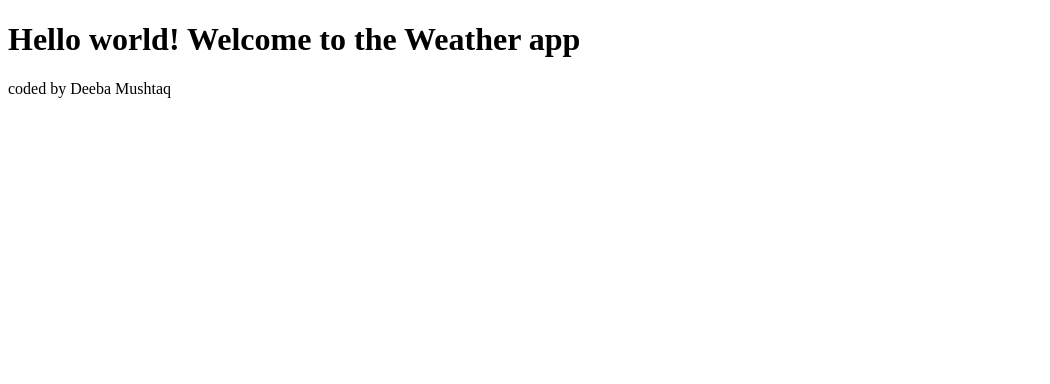
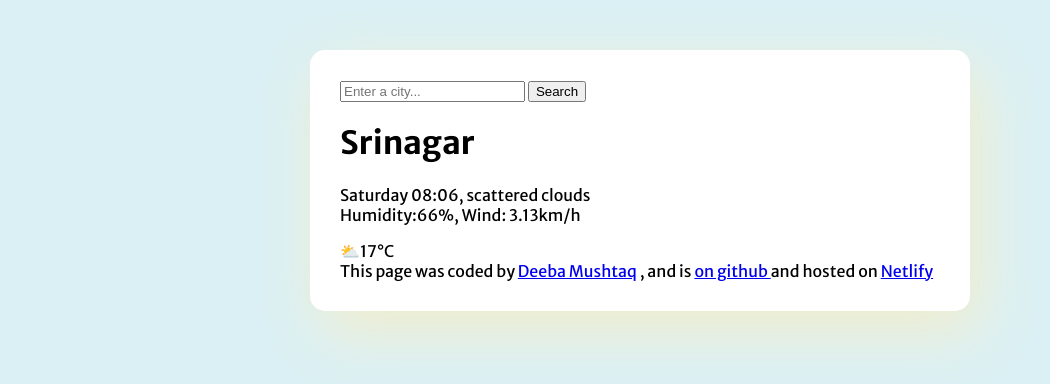
Before and after one commit to deebaaga/studmuffin, a plain HTML site: page index.html in a window 1280 px wide. Shown: the whole page, without its empty margins (0-1050 px from the left). Drawn offline with Linux system fonts and the light colour scheme.

Commit message:
styled the body and added a custom font

```diff
--- a/index.html
+++ b/index.html
@@ -4,9 +4,29 @@
     <meta charset="UTF-8" />
     <meta name="viewport" content="width=device-width, initial-scale=1.0" />
     <title>Document</title>
+    <link rel="stylesheet" href="src/style.css">
+    <link rel="preconnect" href="https://fonts.googleapis.com">
+<link rel="preconnect" href="https://fonts.gstatic.com" crossorigin>
+<link href="https://fonts.googleapis.com/css2?family=Merriweather+Sans:ital,wght@0,300..800;1,300..800&display=swap" rel="stylesheet">
   </head>
+  <div class="box">
   <body>
-    <h1>Hello world! Welcome to the Weather app</h1>
-    <footer>coded by Deeba Mushtaq</footer>
-  </body>
+    <header>
+      <input type="search" placeholder="Enter a city..." required />
+      <input type="submit" value="Search" />
+    </header>
+
+    <main>
+      <h1>Srinagar</h1>
+      <p>
+        Saturday 08:06, scattered clouds<br />
+        Humidity:66%, Wind: 3.13km/h
+      </p>
+      ⛅️17°C
+    </main>
+
+    <footer>
+      This page was coded by <a href="https://github.com/deebaaga" target="_blank"> Deeba Mushtaq</a> , and is <a href="https://github.com/deebaaga/myweatherapp" target="_blank">on github </a> and hosted on <a href="https://www.netlify.com" target="_blank"> Netlify</a>
+  </div>
+</body>
 </html>
--- /dev/null
+++ b/src/style.css
@@ -0,0 +1,15 @@
+body {
+  background-color: rgb(219, 240, 244);
+  font-family: "Merriweather Sans", sans-serif;
+  font-optical-sizing: auto;
+  font-weight: weight;
+  font-style: normal;
+}
+.box {
+  background-color: white;
+  max-width: 600px;
+  margin: 50px auto;
+  padding: 30px;
+  box-shadow: 10px 20px 60px rgb(242, 237, 204);
+  border-radius: 15px;
+}
```
